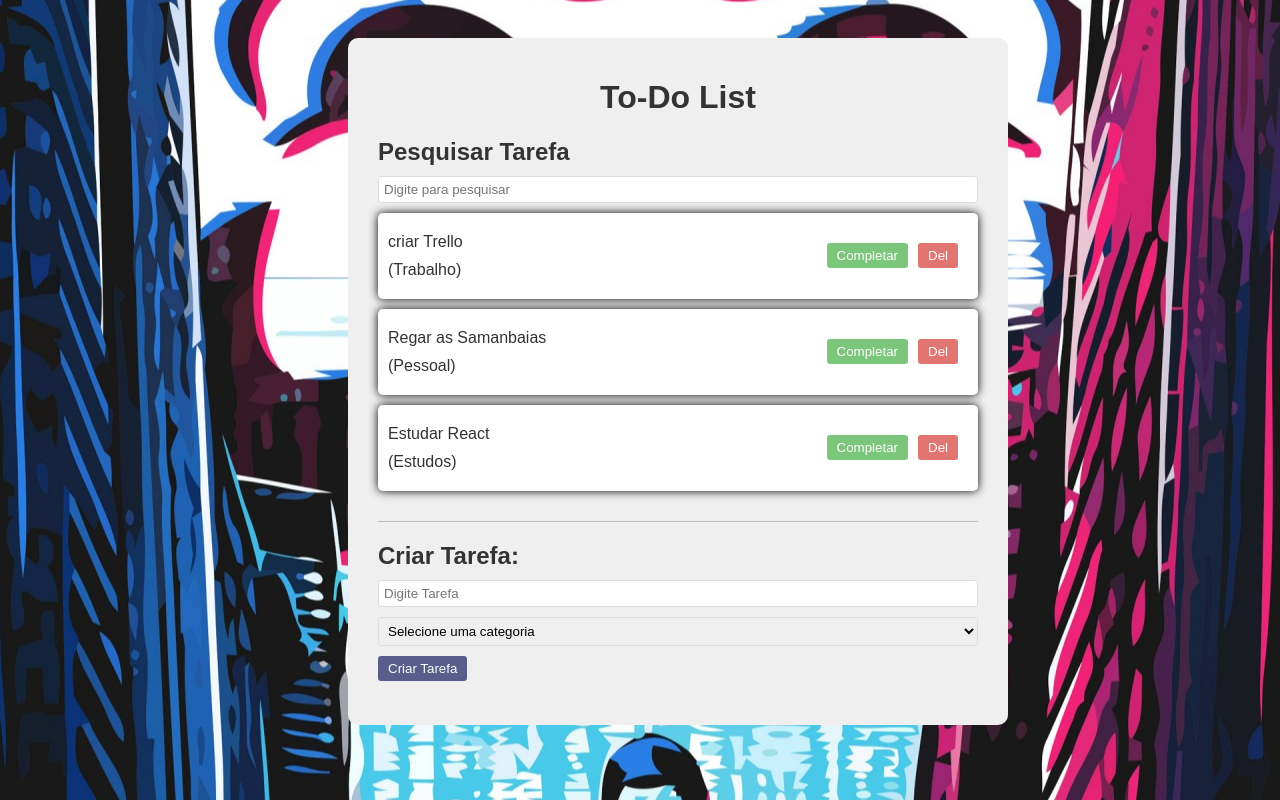
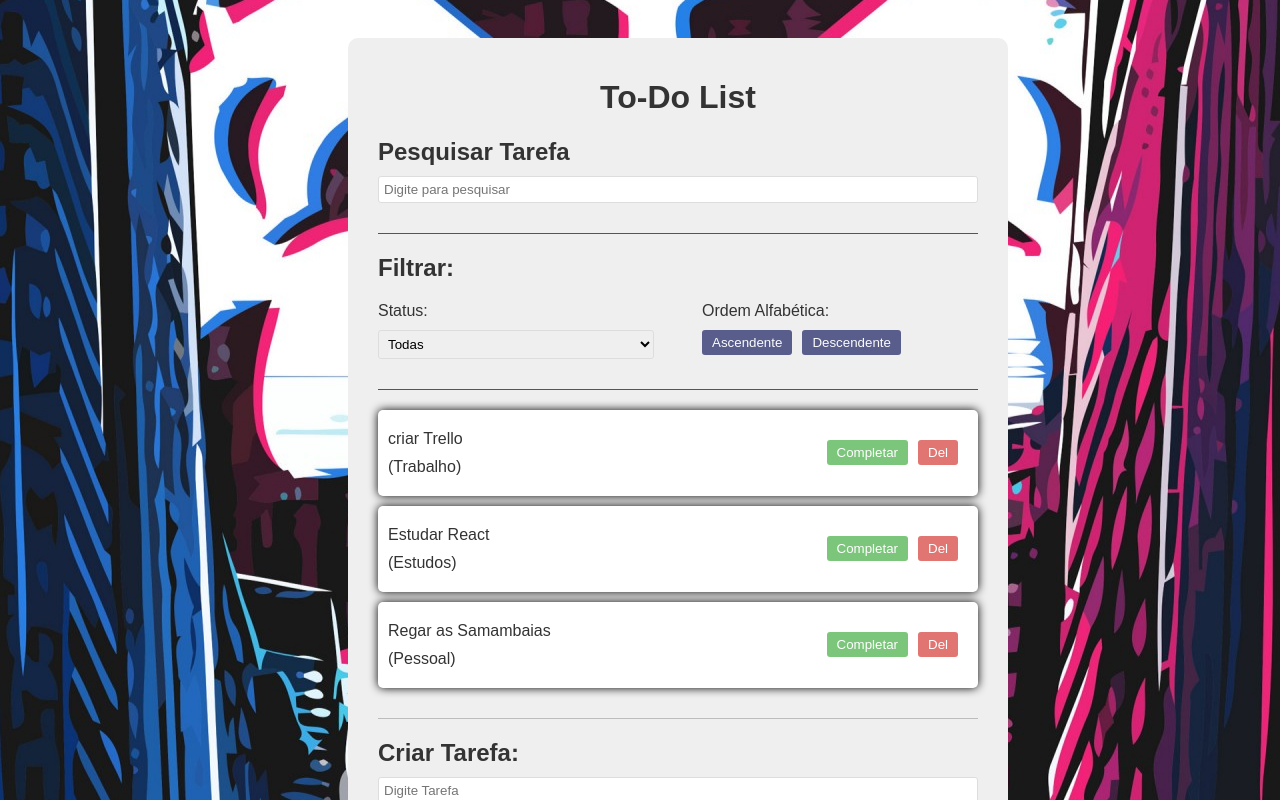
Before and after one commit to Renato-Miranda/todo-list-react, a React (Vite) app: page / in a window 1280 px wide. Shown: the top 800 px of the page. Built offline with nearby package versions, Linux system fonts and the light colour scheme.

Commit message:
feat: implementação da funcionalidade filtrar e de ordenar por ordem ascendente ou descendente as tarefas

```diff
--- a/src/App.jsx
+++ b/src/App.jsx
@@ -4,6 +4,7 @@
 import Todo from './components/Todo/Todo'
 import TodoForm from './components/Form/TodoForm'
 import Search from './components/Search/Search'
+import Filter from './components/Filter/Filter'
 function App() {
   const [todos, setTodos] = useState([
     {
@@ -14,7 +15,7 @@
     },
     {
       id: 2,
-      text: "Regar as Samanbaias",
+      text: "Regar as Samambaias",
       category: "Pessoal",
       isCompleted: false,
     },
@@ -27,6 +28,9 @@
   ])
 
   const [search, setSearch] = useState('')
+
+  const [filter, setFilter] = useState('All')
+  const [sort, setSort] = useState('Asc')
 
   const addTodo = (text, category) => {
 
@@ -55,10 +59,15 @@
     <div className='app'>
       <h1>To-Do List</h1>
       <Search search={search} setSearch={setSearch} />
+      <Filter filter={filter} setFilter={setFilter} setSort={setSort} />
       <div className="todo-list">
-        {todos.filter((todo) => todo.text.toLowerCase().includes(search.toLowerCase())).map((todo) => (
-          <Todo key={todo.id} todo={todo} removeTodo={removeTodo} completeTodo={completeTodo} />
-        ))}
+        {todos
+          .filter((todo) => filter === 'All' ? true : filter === 'Completed' ? todo.isCompleted : !todo.isCompleted)
+          .filter((todo) => todo.text.toLowerCase().includes(search.toLowerCase()))
+          .sort((a, b) => sort === "Asc" ? a.text.localeCompare(b.text) : b.text.localeCompare(a.text))
+          .map((todo) => (
+            <Todo key={todo.id} todo={todo} removeTodo={removeTodo} completeTodo={completeTodo} />
+          ))}
       </div>
       <TodoForm addTodo={addTodo} />
     </div>
--- a/src/Styles/GlobalStyles.js
+++ b/src/Styles/GlobalStyles.js
@@ -91,6 +91,21 @@
     padding-bottom: 1.5rem;
 }
 
+.filter, .search {
+    border-bottom: 1px solid #555;
+    margin-bottom: 20px;
+    padding-bottom: 20px;
+}
+.filter-options {
+    display: flex;
+    justify-content: space-between;
+    gap: 3rem;
+}
+
+.filter-options div {
+    flex: 1 1 0;
+}
+
 input, select {
     padding: 5px;
     margin-bottom: 10px;
--- /dev/null
+++ b/src/components/Filter/Filter.jsx
@@ -0,0 +1,26 @@
+/* eslint-disable react/prop-types */
+/* eslint-disable no-unused-vars */
+const Filter = ({ filter, setFilter, setSort }) => {
+    return (
+        <div className="filter">
+            <h2>Filtrar:</h2>
+            <div className="filter-options">
+                <div>
+                    <p>Status:</p>
+                    <select value={filter} onChange={(e) => setFilter(e.target.value)}>
+                        <option value="All">Todas</option>
+                        <option value="Completed">Completas</option>
+                        <option value="Incomplete">Imcompletas</option>
+                    </select>
+                </div>
+                <div>
+                    <p>Ordem Alfabética:</p>
+                    <button onClick={() => setSort('Asc')}>Ascendente</button>
+                    <button onClick={() => setSort('Desc')}>Descendente</button>
+                </div>
+            </div>
+        </div>
+    )
+}
+
+export default Filter
```
